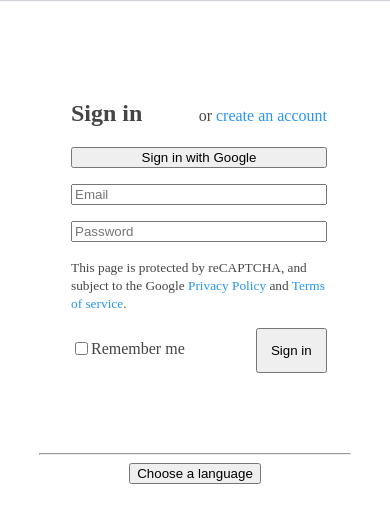
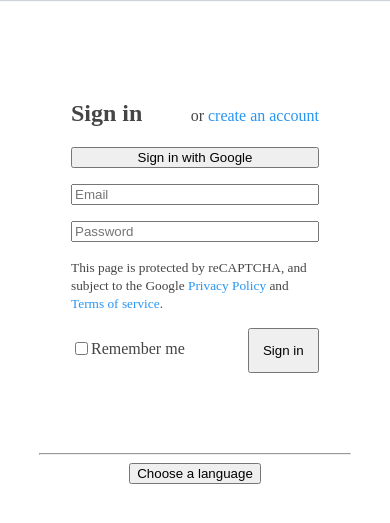
Before and after one commit to limmiehoang/internship-workspace, a PHP site: page /login.html in a window 390 px wide. Shown: the part 71-594 px from the top of the page. Run offline with PHP 8.4, Linux system fonts and the light colour scheme.

Commit message:
fix(SignInUI): fix min-width of wrappers

```diff
--- a/assets/css/style.css
+++ b/assets/css/style.css
@@ -29,6 +29,7 @@ ul {
     padding: 1em 0; /* 16px/16px */
     border-bottom: 1px solid #d0d4d9;
     box-shadow: 0 1px 1px #d0d4d9;
+    min-width: 20em;
 }
 
 .nav-bar {
@@ -66,6 +67,7 @@ ul {
     width: 80%;
     margin: 0 auto;
     max-width: 61em;
+    min-width: 18em;
 }
 
 .login-wrapper {
@@ -173,6 +175,5 @@ ul {
 @media (max-width: 31em) {
     .login-wrapper {
         width: 100%;
-        min-width: 20em;
     }
 }
```
